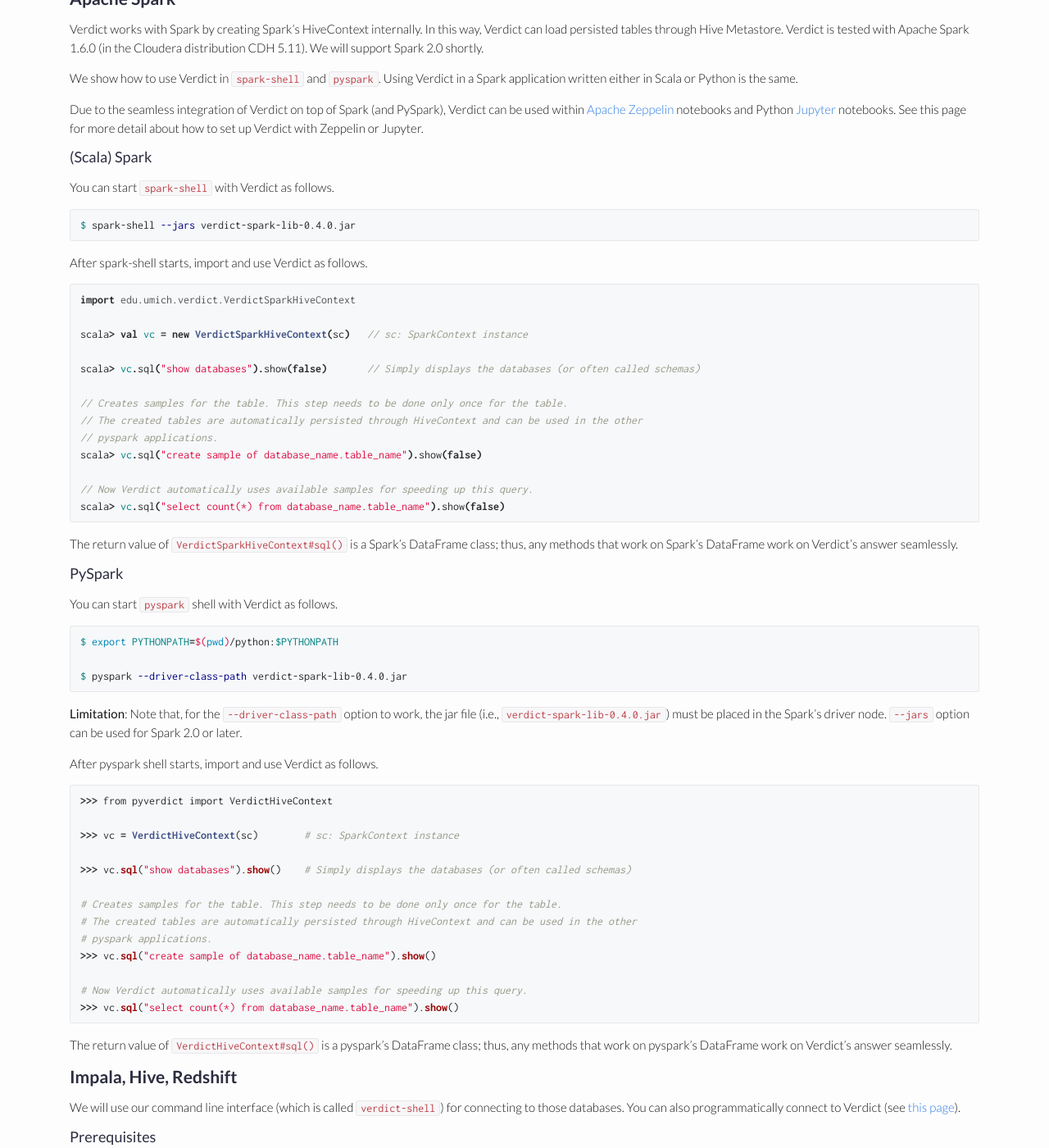
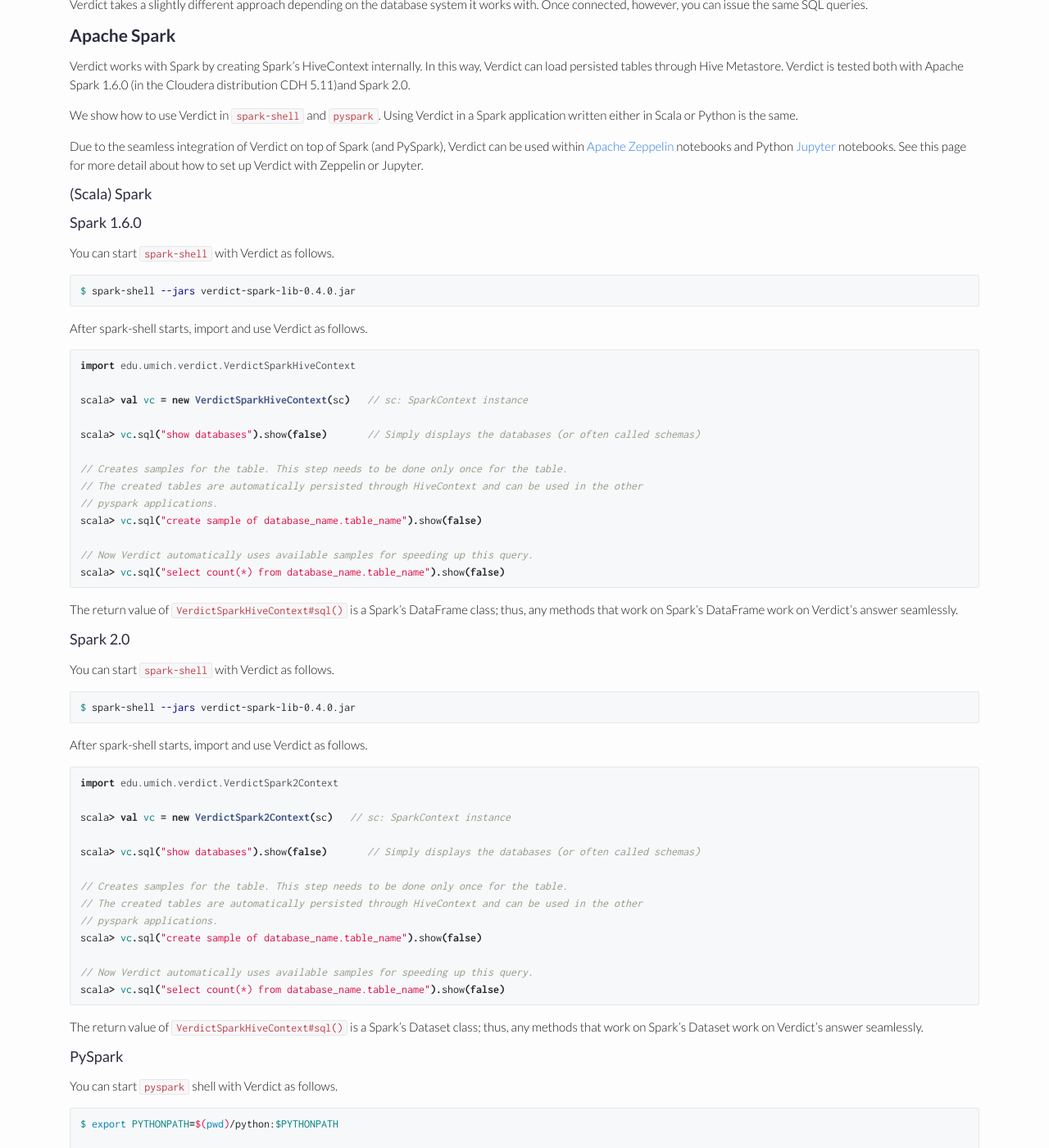
Before and after one commit to verdict-project/verdict-project.github.io, a Jekyll site: the page built from documentation/quick_start/index.md, in a window 1280 px wide and 1400 px high, scrolled down 871 px. Shown: the whole window at 82% size. Built offline with Jekyll 4.4.1, drawn with Linux system fonts in a browser that asks for light colours; nearby versions of some CDN libraries.

Commit message:
Update quick_start

````diff
--- a/documentation/quick_start/index.md
+++ b/documentation/quick_start/index.md
@@ -22,7 +22,7 @@
 
 ### Apache Spark
 
-Verdict works with Spark by creating Spark's HiveContext internally. In this way, Verdict can load persisted tables through Hive Metastore. Verdict is tested with Apache Spark 1.6.0 (in the Cloudera distribution CDH 5.11). We will support Spark 2.0 shortly.
+Verdict works with Spark by creating Spark's HiveContext internally. In this way, Verdict can load persisted tables through Hive Metastore. Verdict is tested both with Apache Spark 1.6.0 (in the Cloudera distribution CDH 5.11)and Spark 2.0.
 
 We show how to use Verdict in `spark-shell` and `pyspark`. Using Verdict in a Spark application written either in Scala or Python is the same.
 
@@ -30,7 +30,7 @@
 
 
 #### (Scala) Spark
-
+##### Spark 1.6.0
 You can start `spark-shell` with Verdict as follows.
 
 ```bash
@@ -56,6 +56,33 @@
 ```
 
 The return value of `VerdictSparkHiveContext#sql()` is a Spark's DataFrame class; thus, any methods that work on Spark's DataFrame work on Verdict's answer seamlessly.
+
+##### Spark 2.0
+You can start `spark-shell` with Verdict as follows.
+
+```bash
+$ spark-shell --jars {{ site.verdict_core_jar_name }}
+```
+
+After spark-shell starts, import and use Verdict as follows.
+
+```scala
+import edu.umich.verdict.VerdictSpark2Context
+
+scala> val vc = new VerdictSpark2Context(sc)   // sc: SparkContext instance
+
+scala> vc.sql("show databases").show(false)       // Simply displays the databases (or often called schemas)
+
+// Creates samples for the table. This step needs to be done only once for the table.
+// The created tables are automatically persisted through HiveContext and can be used in the other
+// pyspark applications.
+scala> vc.sql("create sample of database_name.table_name").show(false)
+
+// Now Verdict automatically uses available samples for speeding up this query.
+scala> vc.sql("select count(*) from database_name.table_name").show(false)
+```
+
+The return value of `VerdictSparkHiveContext#sql()` is a Spark's Dataset class; thus, any methods that work on Spark's Dataset work on Verdict's answer seamlessly.
 
 
 #### PySpark
````
